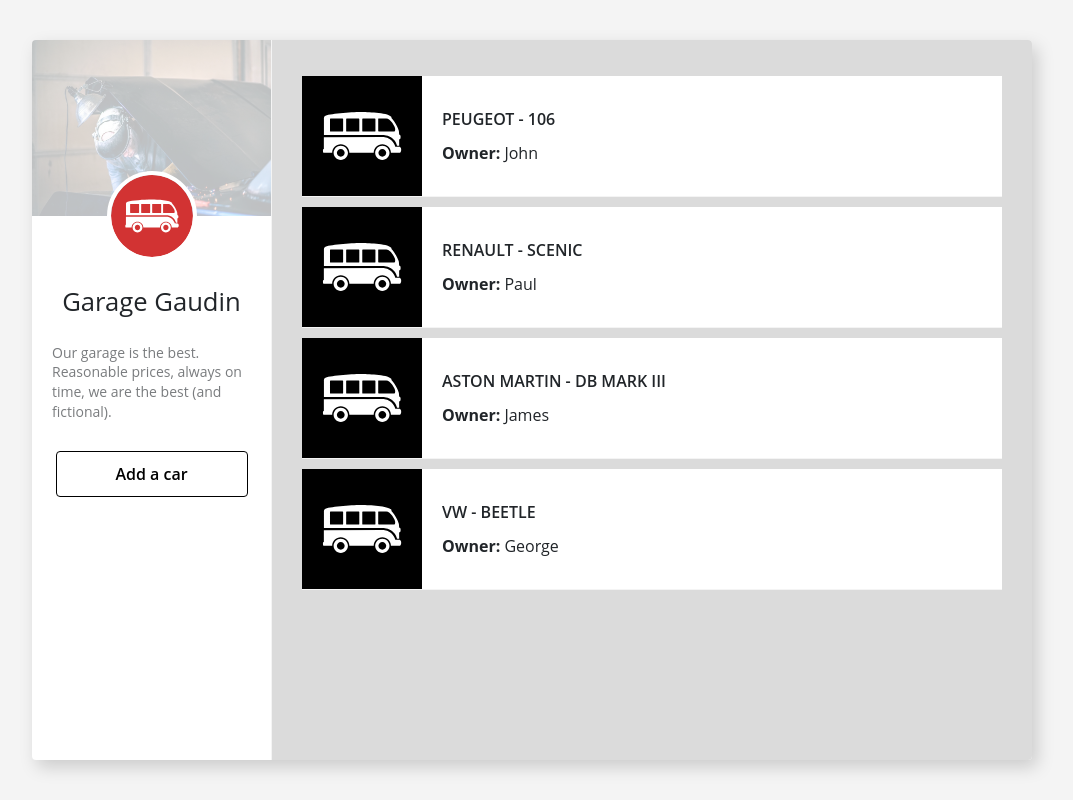
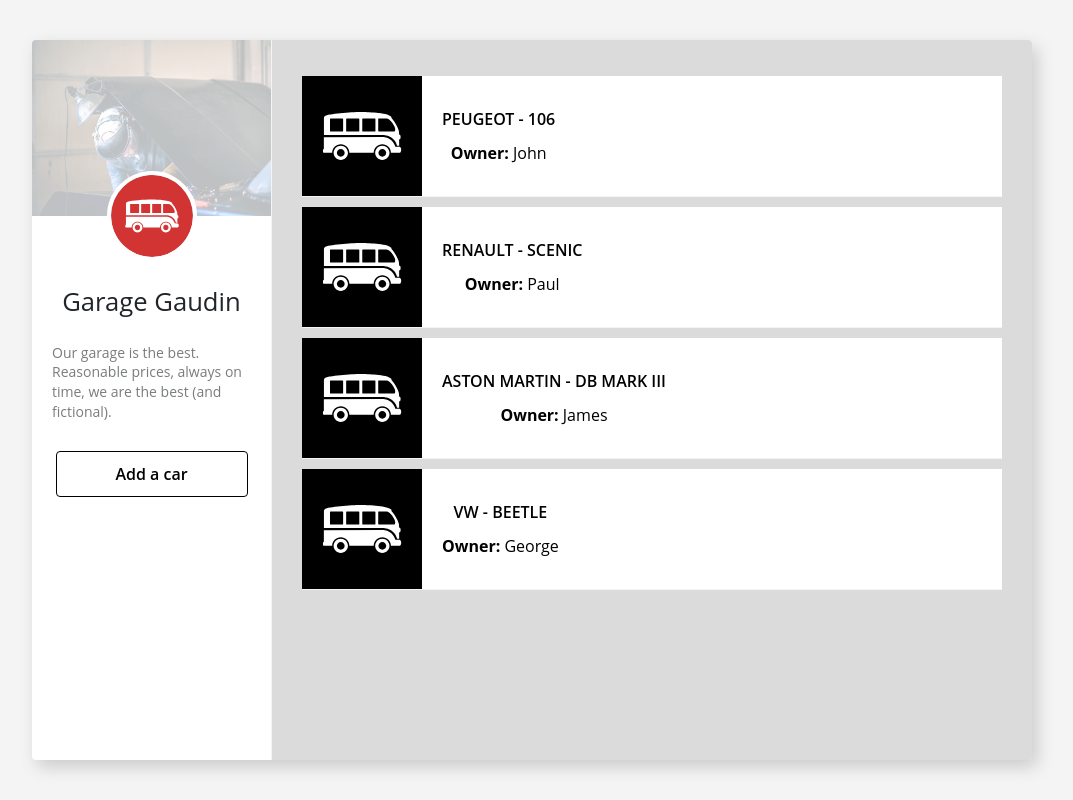
Before and after one commit to nskibiak/react-garage-redux, a React (Create React App) app: page / in a window 1280 px wide. Shown: the whole page, without its empty margins (108-1181 px from the left). Built offline with nearby package versions, Linux system fonts and the light colour scheme.

Commit message:
added link to each car detail box

```diff
--- a/src/containers/list_container.jsx
+++ b/src/containers/list_container.jsx
@@ -1,4 +1,5 @@
 import React, { Component } from 'react';
+import { Link } from 'react-router-dom';
 import Car from '../components/car';
 import cars from '../data/cars';
 
@@ -8,9 +9,13 @@
       <div className="list-container">
         <div className="car-details">
           <ul>
-            {cars.map((car) => {
-              return <Car key={car.id} car={car}/>
-            })}
+              {cars.map((car) => {
+                return(
+                  <Link to={`/cars/${car.id}`}>
+                    <Car key={car.id} car={car}/>
+                  </Link>
+                );
+              })}
           </ul>
         </div>
       </div>
```
